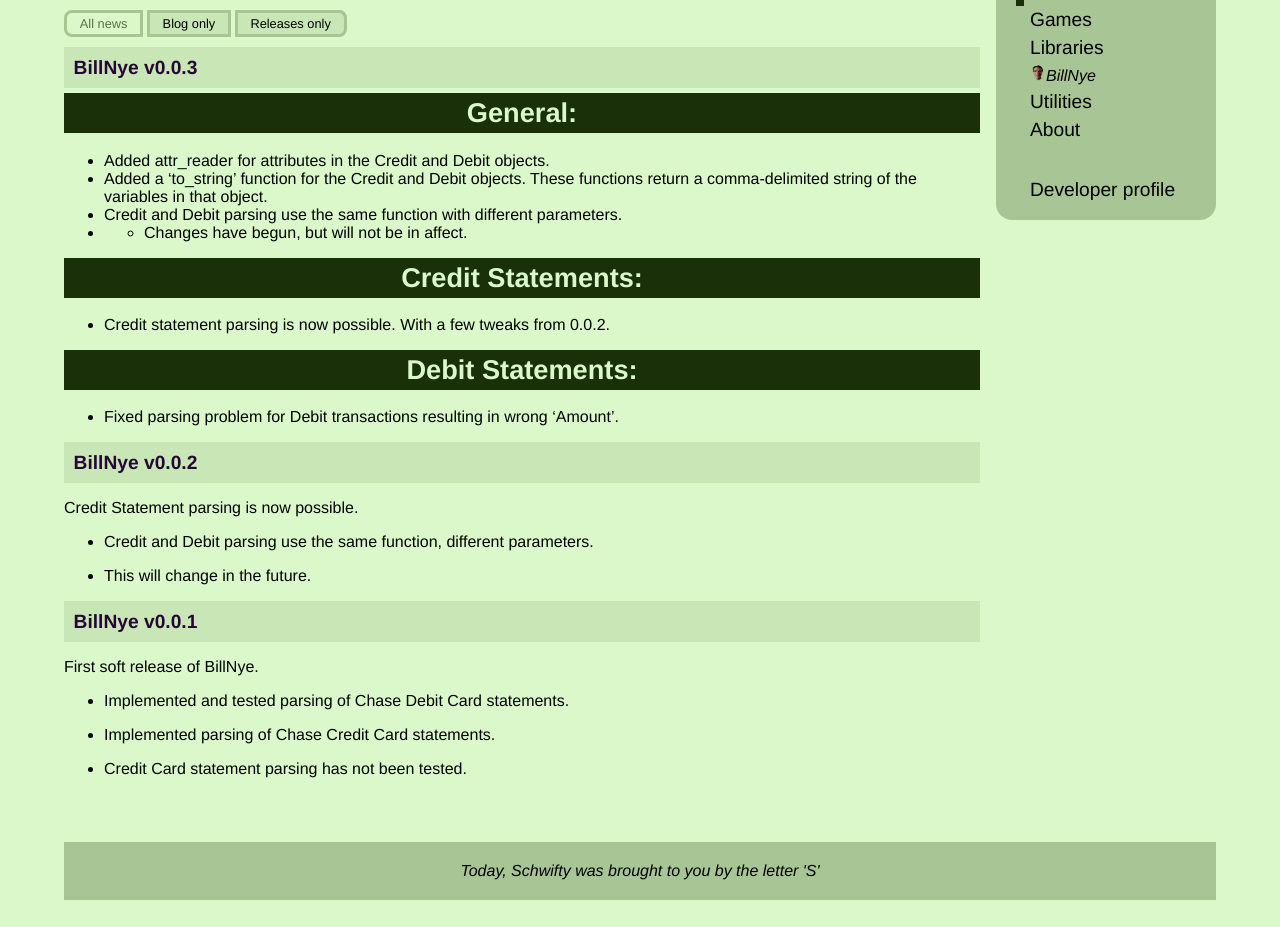
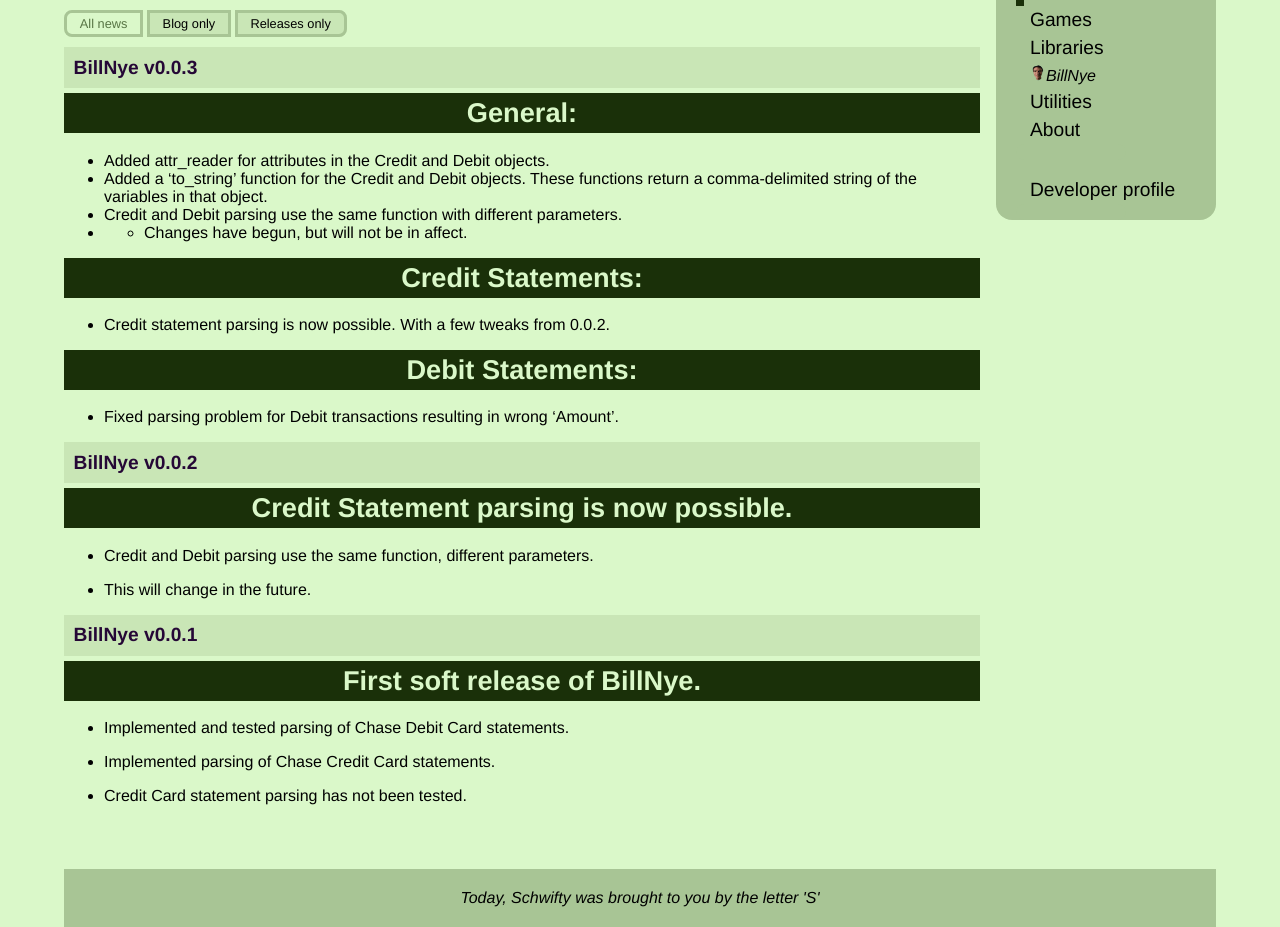
Before and after one commit to KeeninVye/keeninvye.github.io, a Jekyll site: the page built from index.html, in a window 1280 px wide. Shown: the part 236-1163 px from the top of the page. Built offline with Jekyll 4.4.1, drawn with Linux system fonts in a browser that asks for light colours; Markdown is read by kramdown in place of the engine named in the settings; before the commit the page ends 1136 px from its top, so only the background shows below that.

```diff
--- a/_posts/libraries/BillNye/posts/2017-07-20-BillNye-v0-0-1.markdown
+++ b/_posts/libraries/BillNye/posts/2017-07-20-BillNye-v0-0-1.markdown
@@ -9,7 +9,7 @@ small_icon: "/images/small_icon/billnye.gif"
 library: BillNye
 ---
 
-First soft release of BillNye.
+# First soft release of BillNye.
 
 - Implemented and tested parsing of Chase Debit Card statements.
 
--- a/_posts/libraries/BillNye/posts/2017-08-01-BillNye-v0-0-2.markdown
+++ b/_posts/libraries/BillNye/posts/2017-08-01-BillNye-v0-0-2.markdown
@@ -9,7 +9,7 @@ small_icon: "/images/small_icon/billnye.gif"
 library: BillNye
 ---
 
-Credit Statement parsing is now possible.
+# Credit Statement parsing is now possible.
 
 
 - Credit and Debit parsing use the same function, different parameters.
--- a/_posts/libraries/BillNye/posts/2017-08-07-BillNye-v0-0-3.markdown
+++ b/_posts/libraries/BillNye/posts/2017-08-07-BillNye-v0-0-3.markdown
@@ -9,14 +9,14 @@ small_icon: "/images/small_icon/billnye.gif"
 library: BillNye
 ---
 
-#General:
+# General:
  - Added attr_reader for attributes in the Credit and Debit objects.
  - Added a 'to_string' function for the Credit and Debit objects. These functions return a comma-delimited string of the variables in that object.
  - Credit and Debit parsing use the same function with different parameters.
  - - Changes have begun, but will not be in affect.
 
-#Credit Statements:
+# Credit Statements:
  - Credit statement parsing is now possible. With a few tweaks from 0.0.2.
 
-#Debit Statements:
+# Debit Statements:
  - Fixed parsing problem for Debit transactions resulting in wrong 'Amount'.
```
